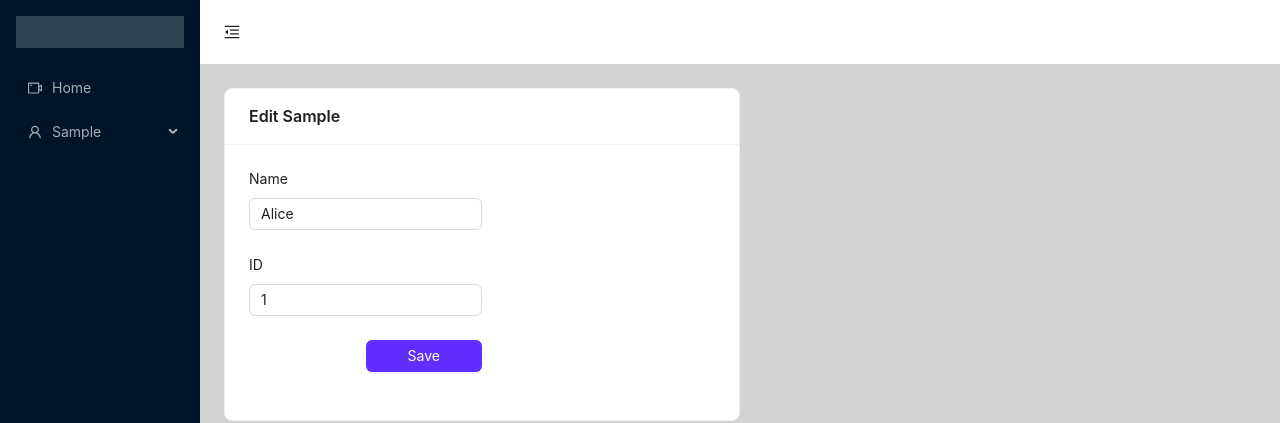
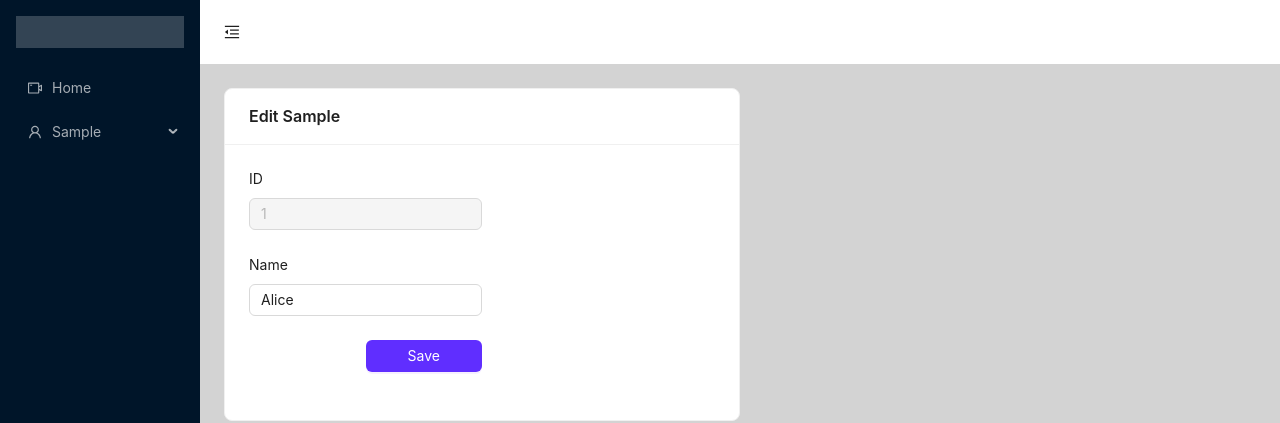
Before and after one commit to Translucent504/koolhub-admin-frontend, a React (Vite) app: page /sample/1 in a window 1280 px wide. Shown: the top 423 px of the page. Built offline with nearby package versions, Linux system fonts and the light colour scheme.

Commit message:
disable Id field

```diff
--- a/src/features/sample/SampleForm.jsx
+++ b/src/features/sample/SampleForm.jsx
@@ -24,6 +24,11 @@ const SampleForm = ({ ...props }) => {
     <Form {...formItemLayout} requiredMark={false} layout="vertical" {...props}>
       <Row gutter={[16]}>
         <Col span={24}>
+          <Form.Item name={["id"]} label="ID">
+            <Input disabled />
+          </Form.Item>
+        </Col>
+        <Col span={24}>
           <Form.Item
             name={["name"]}
             label="Name"
@@ -33,11 +38,6 @@ const SampleForm = ({ ...props }) => {
               },
             ]}
           >
-            <Input />
-          </Form.Item>
-        </Col>
-        <Col span={24}>
-          <Form.Item name={["id"]} label="ID">
             <Input />
           </Form.Item>
         </Col>
```
